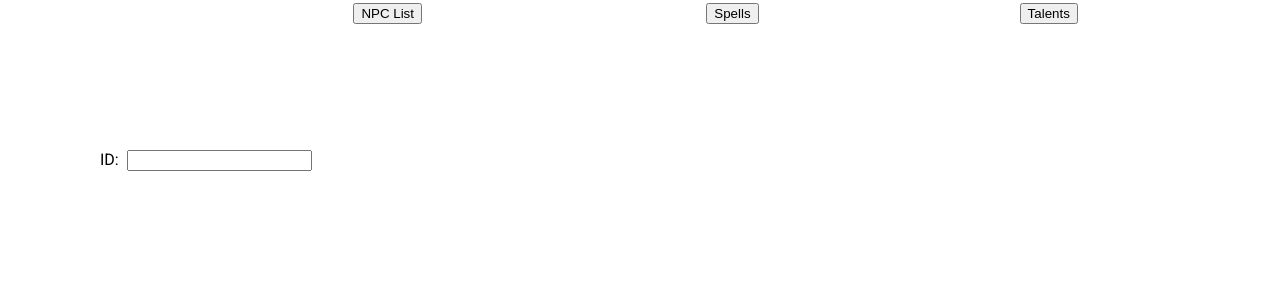
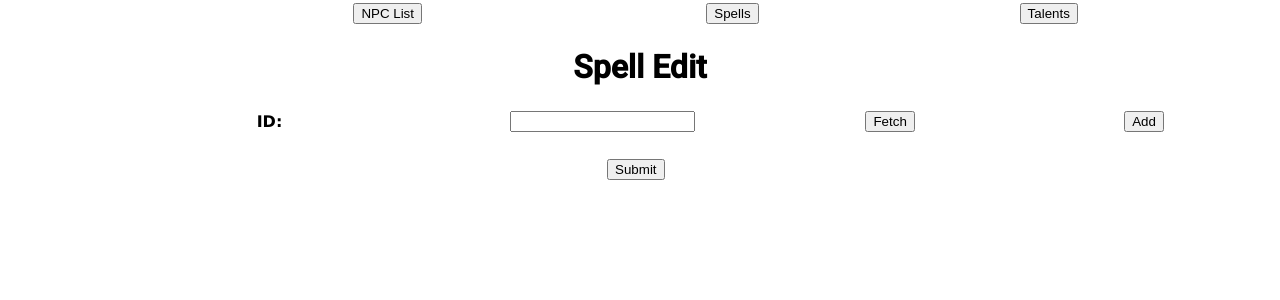
Before and after one commit to AFSchell/NPCProject, an Angular app: page /spells/edit in a window 1280 px wide. Shown: the top 300 px of the page. Built offline with nearby package versions, Linux system fonts and the light colour scheme.

Commit message:
Finished with ServletResponse

```diff
--- /dev/null
+++ b/src/app/interfaces/spelldata.ts
@@ -0,0 +1,7 @@
+export interface SpellData {
+    id: string;
+    name: string;
+    description: string;
+    iq: string;
+    prereq: string[];
+}
--- a/src/app/npcnames/npcnames.component.ts
+++ b/src/app/npcnames/npcnames.component.ts
@@ -15,7 +15,7 @@ export class NpcnamesComponent implements OnInit, OnDestroy {
 
   subscript: Subscription;
   sub2: Subscription;
-  names: NPCName[];
+  names: NPCName[] = [];
   singleNPC: NPCData;
   npcData: NPCData[] = [];
   returnData: ServiceInterface;
@@ -26,7 +26,14 @@ export class NpcnamesComponent implements OnInit, OnDestroy {
 
   ngOnInit(): void {
     // Simple GET request with response type <any>
-    this.subscript = this.npcService.getNPCNames().subscribe(data => (this.names = data));
+    console.log(' nginit start' );
+    this.subscript = this.npcService.getNPCNames().subscribe((data: ServiceInterface) => {
+      for (let i = 0; i < data.data.length; i++) {
+        this.names[i] = JSON.parse(JSON.stringify(data.data[i]));
+        console.log(this.names[i]);
+      }
+    });
+    console.log(' nginit end' );
   }
 
   ngOnDestroy(): void {
@@ -60,4 +67,5 @@ export class NpcnamesComponent implements OnInit, OnDestroy {
         });
     }
   }
+
 }
--- a/src/app/services/npcservice.service.ts
+++ b/src/app/services/npcservice.service.ts
@@ -13,8 +13,9 @@ export class NpcserviceService {
 
   constructor(private http: HttpClient) { }
 
-  getNPCNames(): Observable<NPCName[]> {
-    return this.http.get<NPCName[]>('http://localhost:8080/getNPCNames');
+  getNPCNames(): Observable<ServiceInterface> {
+    return this.http.get<any>('http://localhost:8080/getNPCNames');
+//    return this.http.get<NPCName[]>('http://localhost:8080/getNPCNames');
   }
 
   getNpcData(npcname: string): Observable<ServiceInterface> {
--- a/src/app/spells/spelledit/spelledit.component.css
+++ b/src/app/spells/spelledit/spelledit.component.css
@@ -1,5 +1,28 @@
+.div1 {
+  text-align: center;
+}
+
 .spellId {
-  position: absolute;
-  left: 100px;
-  top: 150px;
+  font-weight: bold;
+  font-size: medium;
+  font-style: normal;
+  font-family: Verdana, Geneva, Tahoma, sans-serif;
 }
+
+.spellFetchButton {
+  width: 20%;
+  text-align: center;
+}
+
+.spellFetchFiller {
+  width: 20%;
+}
+
+.spellFetchText {
+  width: 10%;
+  font-weight: bold;
+  font-size: medium;
+  font-style: normal;
+  font-family: Verdana, Geneva, Tahoma, sans-serif;
+
+}
--- a/src/app/spells/spelledit/spelledit.component.html
+++ b/src/app/spells/spelledit/spelledit.component.html
@@ -1,6 +1,25 @@
+<div class="div1"><h1>Spell Edit</h1></div>
 <form>
-<div class="spellId">
-		<label>ID:</label>&nbsp;&nbsp;<input width="50"/>
-</div>
-
+	<table>
+		<tr>
+			<td class="spellFetchFiller">&nbsp;</td>
+			<td class="spellFetchText"><label class="spellId">ID:</label></td>
+			<td class="spellFetchText"><input [(ngModel)]="spellId" [ngModelOptions]="{standalone: true}" width="50" /></td>
+			<td class="spellFetchButton"><button (click)="fetchSpell(spellId)">Fetch</button></td>
+			<td class="spellFetchButton"><button (click)="addSpell(spellId)">Add</button></td>
+			<td class="spellFetchFiller">&nbsp;</td>
+		</tr>
+		<tr>
+			<td class="spellFetchFiller">&nbsp;</td>
+		</tr>
+		<tr>
+			<td class="spellFetchFiller">&nbsp;</td>
+			<td class="spellFetchFiller">&nbsp;</td>
+			<td class="spellFetchButton"><button (click)="onSubmit()">Submit</button></td>
+			<td class="spellFetchFiller">&nbsp;</td>
+			<td class="spellFetchFiller">&nbsp;</td>
+		</tr>
+	</table>
+	<br />
+	<br />
 </form>
--- a/src/app/spells/spelledit/spelledit.component.ts
+++ b/src/app/spells/spelledit/spelledit.component.ts
@@ -1,4 +1,5 @@
 import { Component, OnInit } from '@angular/core';
+import { SpellData } from '../../interfaces/spelldata';
 
 @Component({
   selector: 'app-spelledit',
@@ -7,9 +8,31 @@ import { Component, OnInit } from '@angular/core';
 })
 export class SpelleditComponent implements OnInit {
 
+  spellId: string = '';
+  spellData: SpellData;
+
+  id: string;
+  name: string;
+  description: string;
+  iq: string;
+  prereq: string[];
+
   constructor() { }
 
   ngOnInit(): void {
   }
 
+  onSubmit(): void {
+    console.log('spellId --> ' + this.spellId);
+  }
+
+  fetchSpell(spellId: string): void {
+    this.spellId = spellId;
+    console.log(this.spellId);
+  }
+
+  addSpell(spellId: string): void {
+    this.spellId = spellId;
+    console.log(this.spellId);
+  }
 }
```
Also changed, not shown: src/app/services/spellservice.service.ts (added, +31 -0 lines), 1 other file (tests, documents, lock files or other folders).
